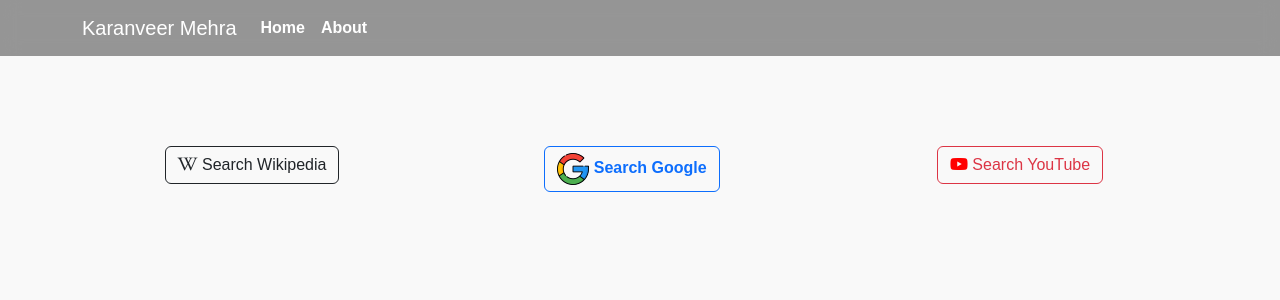
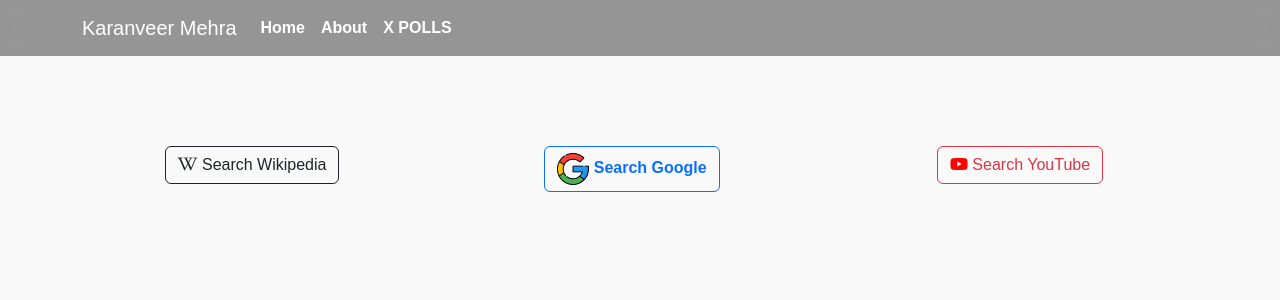
Before and after one commit to Ashmit12092000/KaranVeerMehra, a FastAPI app: page / in a window 1280 px wide. Shown: the top 300 px of the page. Run offline with FastAPI, Linux system fonts and the light colour scheme; data that the repository does not hold is empty; some libraries are stand-ins or nearby versions.

Commit message:
Update index.html

```diff
--- a/templates/index.html
+++ b/templates/index.html
@@ -60,6 +60,9 @@
                     </li>
                     <li class="nav-item">
                       <a class="nav-link" href="/about" style="color:white;font-weight:bold;">About</a>
+                    </li>
+                      <li class="nav-item">
+                      <a class="nav-link" href="/Xpoll" style="color:white;font-weight:bold;">X POLLS </a>
                     </li>
                   </ul>
             </div>
```
